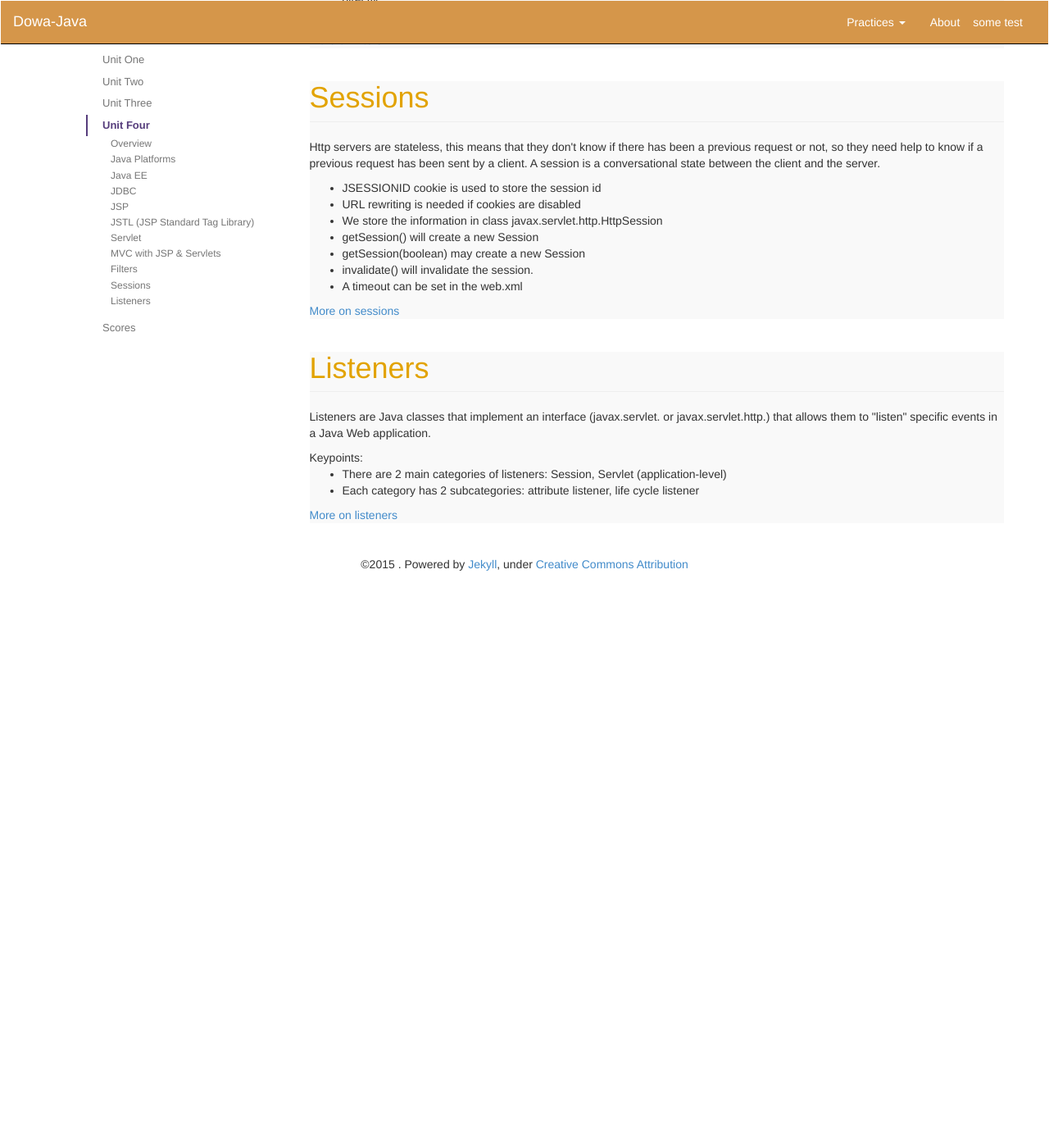
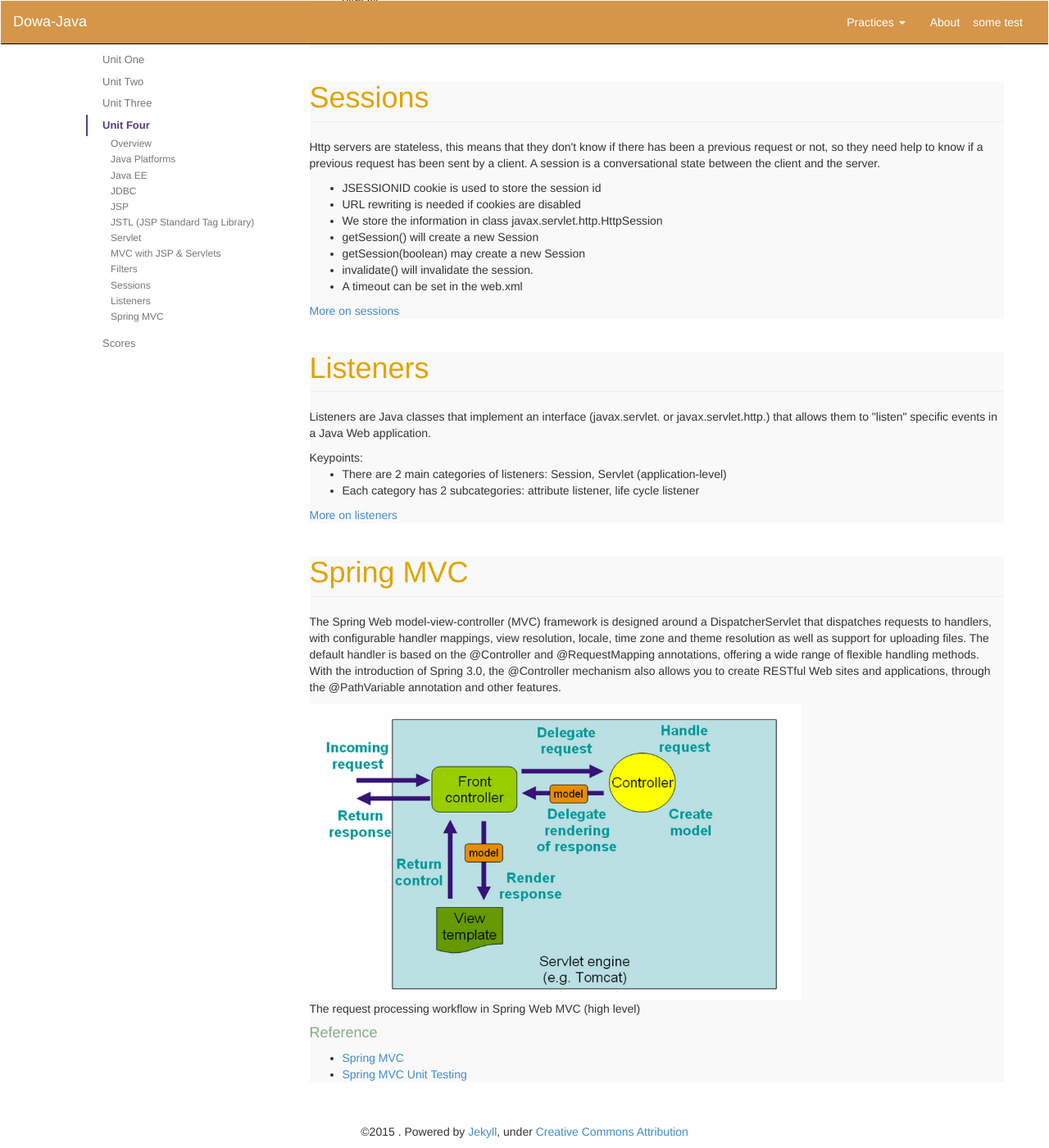
Before and after one commit to eliflores/dowa-java, a Jekyll site: the page built from unit_four.html, in a window 1280 px wide and 1400 px high, scrolled down 4697 px. Shown: the whole window at 82% size. Built offline with Jekyll 4.4.1, drawn with Linux system fonts in a browser that asks for light colours; before the commit the page ends 5405 px from its top, so only the background shows below that.

Commit message:
add spring mvc class info

```diff
--- a/_data/unit_four/index.yml
+++ b/_data/unit_four/index.yml
@@ -32,3 +32,6 @@ items:
   - item:
       name: Listeners
       id: listeners
+  - item:
+      name: Spring MVC
+      id: spring-mvc
--- /dev/null
+++ b/_includes/unit_four/spring-mvc.html
@@ -0,0 +1,16 @@
+<p>
+   The Spring Web model-view-controller (MVC) framework is designed around a DispatcherServlet that dispatches requests to handlers, with configurable handler mappings, view resolution, locale, time zone and theme resolution as well as support for uploading files. The default handler is based on the @Controller and @RequestMapping annotations, offering a wide range of flexible handling methods. With the introduction of Spring 3.0, the @Controller mechanism also allows you to create RESTful Web sites and applications, through the @PathVariable annotation and other features.
+</p>
+
+<p>
+	<figure>
+		<img src="{{ site.baseurl }}/images/spring-mvc-request-processing-workflow.png" height="362" width="600">
+		<figcaption>The request processing workflow in Spring Web MVC (high level)</figcaption>
+	</figure>
+</p>
+
+<h4>Reference</h4>
+<ul>
+	<li><a href="http://docs.spring.io/spring/docs/current/spring-framework-reference/html/mvc.html" target="_blank">Spring MVC</a></li>
+	<li><a href="http://docs.spring.io/spring/docs/current/spring-framework-reference/html/testing.html#unit-testing-spring-mvc" target="_blank">Spring MVC Unit Testing</a></li>
+</ul>
```
Also changed, not shown: images/spring-mvc-request-processing-workflow.png (added).
